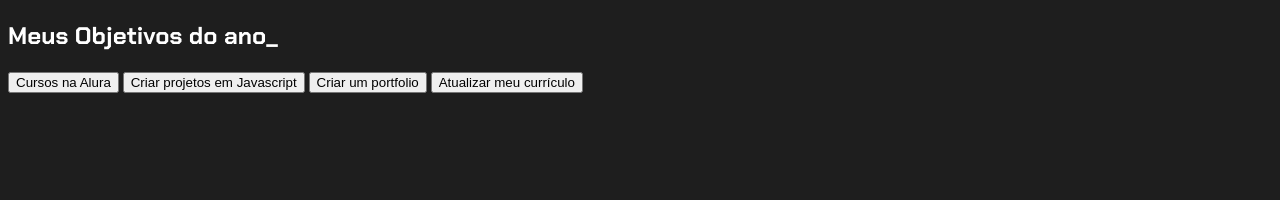
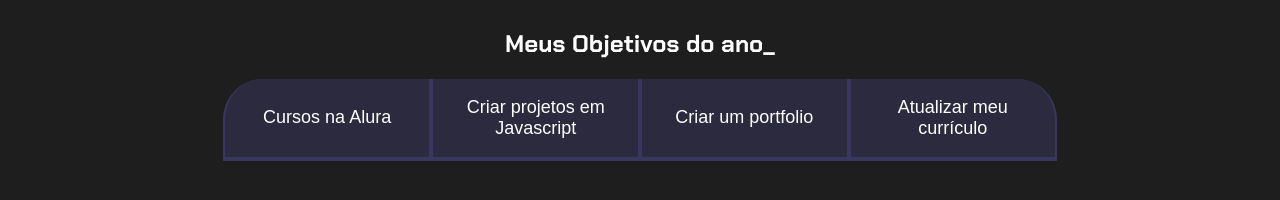
Before and after one commit to viniciuscristo123/site-criativo-prjt-de-vida, a plain HTML site: page index.html in a window 1280 px wide. Drawn offline with Linux system fonts and the light colour scheme.

Commit message:
Add files via upload

```diff
--- a/index.html
+++ b/index.html
@@ -1,15 +1,14 @@
 <!DOCTYPE html>
 <html lang="pt-br">
+
 <head>
     <meta charset="UTF-8">
-    <meta http-equiv="X-UA-Compatible" content="IE=edge">
     <meta name="viewport" content="width=device-width, initial-scale=1.0">
     <title>Meus objetivos do ano</title>
     <link rel="stylesheet" href="style.css">
 </head>
+
 <body>
-
-
 <section class="conteudo-principal">
     <h2 class="titulo-principal">Meus Objetivos do ano_</h2>
 <div class="botoes">
@@ -19,5 +18,6 @@
     <button class="botao">Atualizar meu currículo</button>
 </div>
 </section>
+</script src="main.js"></script>
 </body>
 </html>
--- a/style.css
+++ b/style.css
@@ -9,8 +9,70 @@
     --texto-fundo: rgba(58, 55, 94, 0.3);
 }
 
-body {
-    background-color: var(--cor-de-fundo);
-    color: var(--branco);
-    font-family: 'Chakra Petch', sans-serif;
+    body {
+        background-color: var(--cor-de-fundo);
+        color: var(--branco);
+        font-family: 'Chakra Petch', sans-serif;
+    }
+
+
+    .conteudo-principal {
+        display: flex;
+        flex-direction: column;
+        justify-content: center;
+        align-items: center;
+        max-width: 1200px;
+        width: 100%;
+        margin: 0 auto;
+    }
+
+    .titulo-principal span {
+        text-align: left;
+        width: 100%;
+        font-size: 32px;
+    }
+
+    .titulo-principal span {
+        color: var(--verde);
+    }
+
+    .botao {
+        font-family: "Crakra Petch", sans-serif;
+        background-color: var(--botao-inativo);
+        color: var(--branco);
+        display: flex;
+        justify-content: center;
+        padding: 1em;
+        font-size: 18px;
+        align-items: center;
+        width: 100%;
+        border-bottom: 4px solid var(--botao-ativo);
+        border-left: 2px solid var(--botao-ativo);
+        border-right: 2px solid var(--botao-ativo);
+        border-top: none;
+    }
+
+    .botao:fisrt-child {
+        border-radius: 40px 40px 0 0;
+    }
+
+    .botoes {
+        display: block;
+    }
+.ativo{
+    background-color:var(--botao-ativo)
 }
+
+    @media screen and (min-width: 768px) {
+        .botoes {
+            display: flex;
+        }
+
+        .botao:first-child{
+            border-radius: 40px 0 0 0;
+        }
+
+        .botao:last-child{
+            border-radius: 0 40px 0 0;
+        }
+    }
```
Also changed, not shown: main.js (added, +12 -0 lines).
